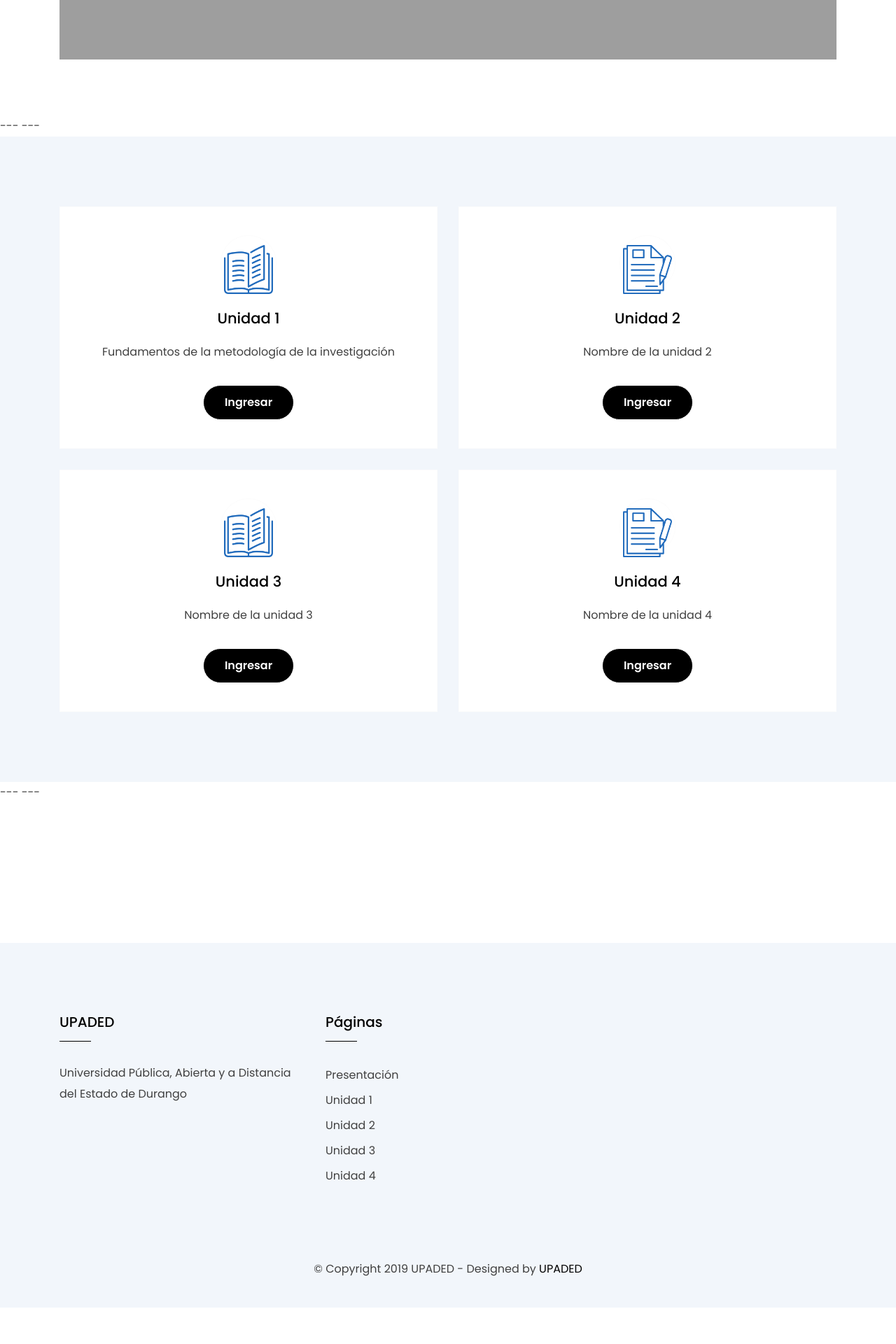
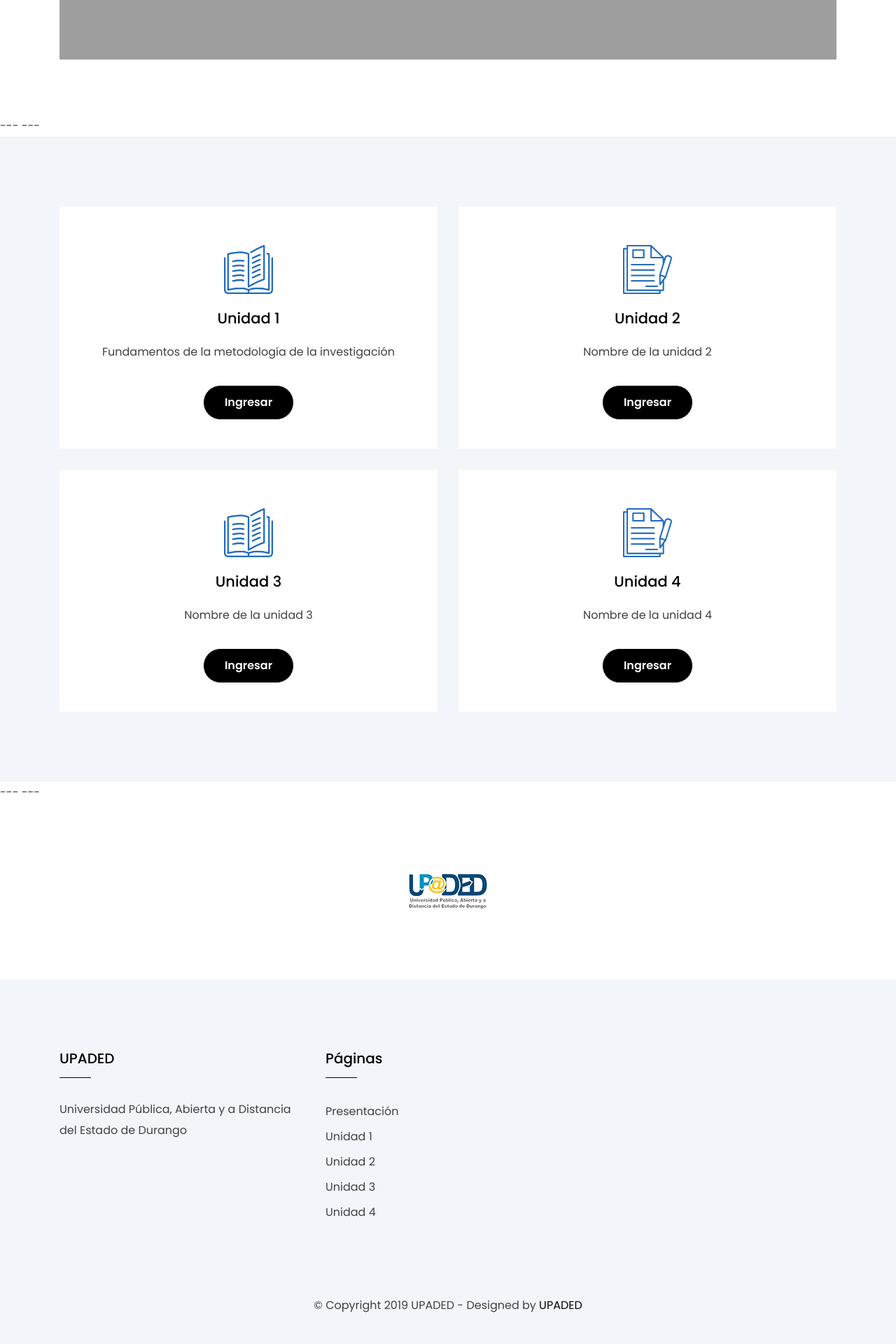
Before and after one commit to trazzos/upaded, a Jekyll site: the page built from _docs/up_presentacion.md, in a window 1280 px wide. Shown: the part 1166-3086 px from the top of the page at 70% size. Built offline with Jekyll 4.4.1, drawn with Linux system fonts in a browser that asks for light colours; before the commit the page ends 3034 px from its top, so only the background shows below that; grey boxes are pictures that could not be loaded.

Commit message:
Update from Forestry.io jrosales9@gmail.com updated _includes/support_area_2.html

```diff
--- a/_includes/support_area_2.html
+++ b/_includes/support_area_2.html
@@ -6,7 +6,7 @@
     <div class="help-wrapper text-center section-spacing">
         <div class="container">
             <div class="help-section">
-
+<a class="header-logo" href="{{site.url}}"><img src="{{site.baseurl}}/assets/images/logo_upaded_4.png" alt="header logo"></a>
             </div>
         </div>
     </div>
```
